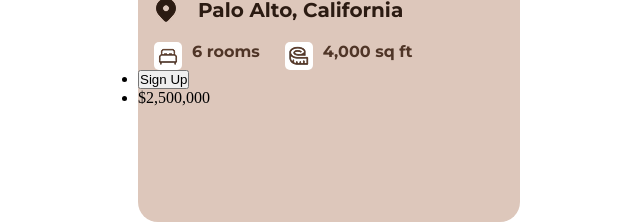
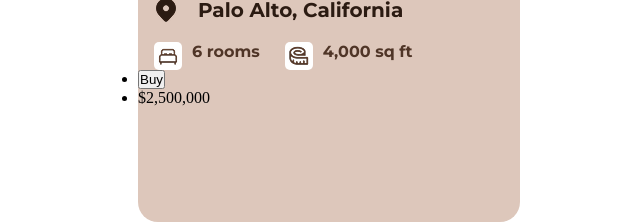
Before and after one commit to gabrieljcoutinho/Projeto-Dwello, a React (Create React App) app: page / in a window 1280 px wide. Shown: the part 3450-3674 px from the top of the page, without its empty margins (311-951 px from the left). Built offline with nearby package versions, Linux system fonts and the light colour scheme.

Commit message:
renomeando

```diff
--- a/src/components/Popularresidences.jsx
+++ b/src/components/Popularresidences.jsx
@@ -63,7 +63,7 @@ const Popularresidences = () => {
                     </ul>
 
                     <ul className="compraEpreco">
-                      <li className='listaBtnComprar'><button>Sign Up</button></li>
+                      <li className='listaBtnComprar'><button>Buy</button></li>
                       <li><p>$2,500,000</p></li>
                     </ul>
 
```
